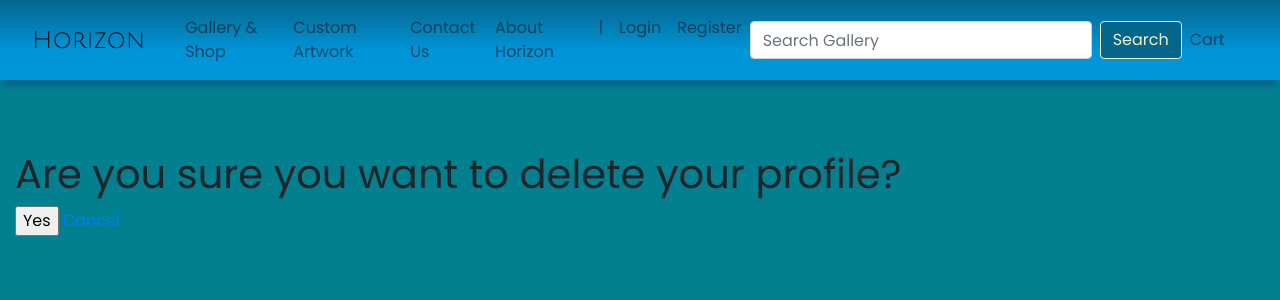
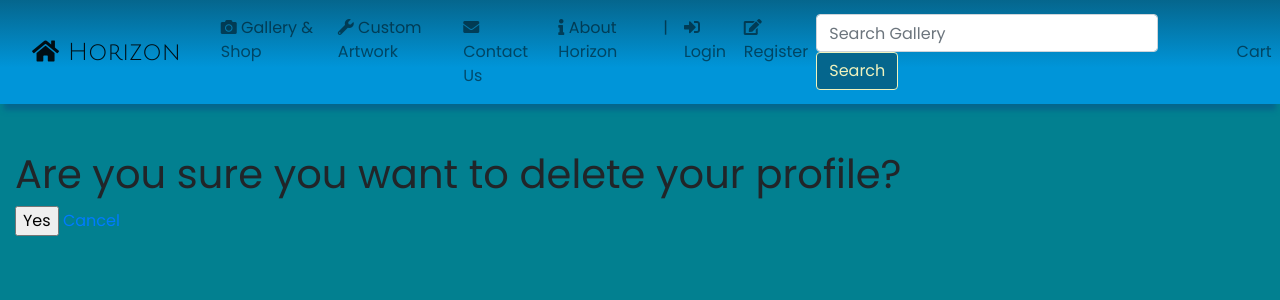
Before and after one commit to stiophan0309/horizon-sah, a Django app: a page that uses templates/base.html in a window 1280 px wide. Shown: the top 300 px of the page. Run offline with Django 3.2, Linux system fonts and the light colour scheme; some libraries are stand-ins or nearby versions.

Commit message:
Added FA icons to Navbar

```diff
--- a/templates/base.html
+++ b/templates/base.html
@@ -9,29 +9,29 @@
     <link rel="icon" type="image/png" sizes="32x32" href="{% static 'images/favicon/favicon-32x32.png' %}">
     <link rel="icon" type="image/png" sizes="16x16" href="{% static 'images/favicon/favicon-16x16.png' %}">
     <link rel="stylesheet" href="https://stackpath.bootstrapcdn.com/bootstrap/4.5.0/css/bootstrap.min.css">
-    <link rel="stylesheet" href="https://cdnjs.cloudflare.com/ajax/libs/font-awesome/5.13.1/css/fontawesome.min.css">
+<link rel="stylesheet" href="https://use.fontawesome.com/releases/v5.0.8/css/all.css" integrity="sha384-3AB7yXWz4OeoZcPbieVW64vVXEwADiYyAEhwilzWsLw+9FgqpyjjStpPnpBO8o8S" crossorigin="anonymous">
     <link rel="stylesheet" href="{% static 'css/styles.css' %}" type="text/css">
     <title>Horizon - Artisan Landscape Art & Photography - {% block page_title %}Home Page{% endblock %}</title>
 </head>
 <body>
 <nav class="navbar fixed-top navbar-expand-lg navbar-light nav-bg">
-    <a class="nav-link navbar-brand home" href="{% url 'index' %}">Horizon</a>
+    <a class="nav-link navbar-brand home" href="{% url 'index' %}"><i class="fas fa-home"></i> Horizon</a>
     <button class="navbar-toggler" type="button" data-toggle="collapse" data-target="#navbarNav" aria-controls="navbarNav" aria-expanded="false" aria-label="Toggle navigation">
     <span class="navbar-toggler-icon"></span>
     </button>
     <div class="collapse navbar-collapse" id="navbarNav">
         <ul class="navbar-nav mr-auto">
-        <li class="nav-item"><a class="nav-link" href="{% url 'works' %}">Gallery & Shop</a></li>
-        <li class="nav-item"><a class="nav-link" href="{% url 'custom' %}">Custom Artwork</a></li>
-        <li class="nav-item"><a class="nav-link" href="{% url 'contact' %}">Contact Us</a></li>
-        <li class="nav-item"><a class="nav-link" href="{% url 'index' %}#about">About Horizon</a></li>
+        <li class="nav-item"><a class="nav-link" href="{% url 'works' %}"><i class="fas fa-camera" aria-hidden="true"></i> Gallery & Shop</a></li>
+        <li class="nav-item"><a class="nav-link" href="{% url 'custom' %}"><i class="fas fa-wrench"></i> Custom Artwork</a></li>
+        <li class="nav-item"><a class="nav-link" href="{% url 'contact' %}"><i class="fas fa-envelope"></i> Contact Us</a></li>
+        <li class="nav-item"><a class="nav-link" href="{% url 'index' %}#about"><i class="fas fa-info"></i> About Horizon</a></li>
         <li class="nav-item"><span class="nav-link"> | </span> </li>
             {% if user.is_authenticated %}
-            <li class="nav-item"><a class="nav-link" href="{% url 'profile' %}">Profile</a></li>
-            <li class="nav-item"><a class="nav-link" href="{% url 'logout' %}">Logout</a></li>
+            <li class="nav-item"><a class="nav-link" href="{% url 'profile' %}"><i class="fas fa-user"></i> Profile</a></li>
+            <li class="nav-item"><a class="nav-link" href="{% url 'logout' %}"><i class="fas fa-sign-out-alt"></i> Logout</a></li>
             {% else %}
-            <li class="nav-item"><a class="nav-link" href="{% url 'login' %}">Login</a></li>
-            <li class="nav-item"><a class="nav-link" href="{% url 'register' %}">Register</a></li>
+            <li class="nav-item"><a class="nav-link" href="{% url 'login' %}"><i class="fas fa-sign-in-alt"></i> Login</a></li>
+            <li class="nav-item"><a class="nav-link" href="{% url 'register' %}"><i class="fas fa-edit"></i> Register</a></li>
             {% endif %}
         </ul>
         <ul class="navbar-nav ml-auto nav-right">
```
